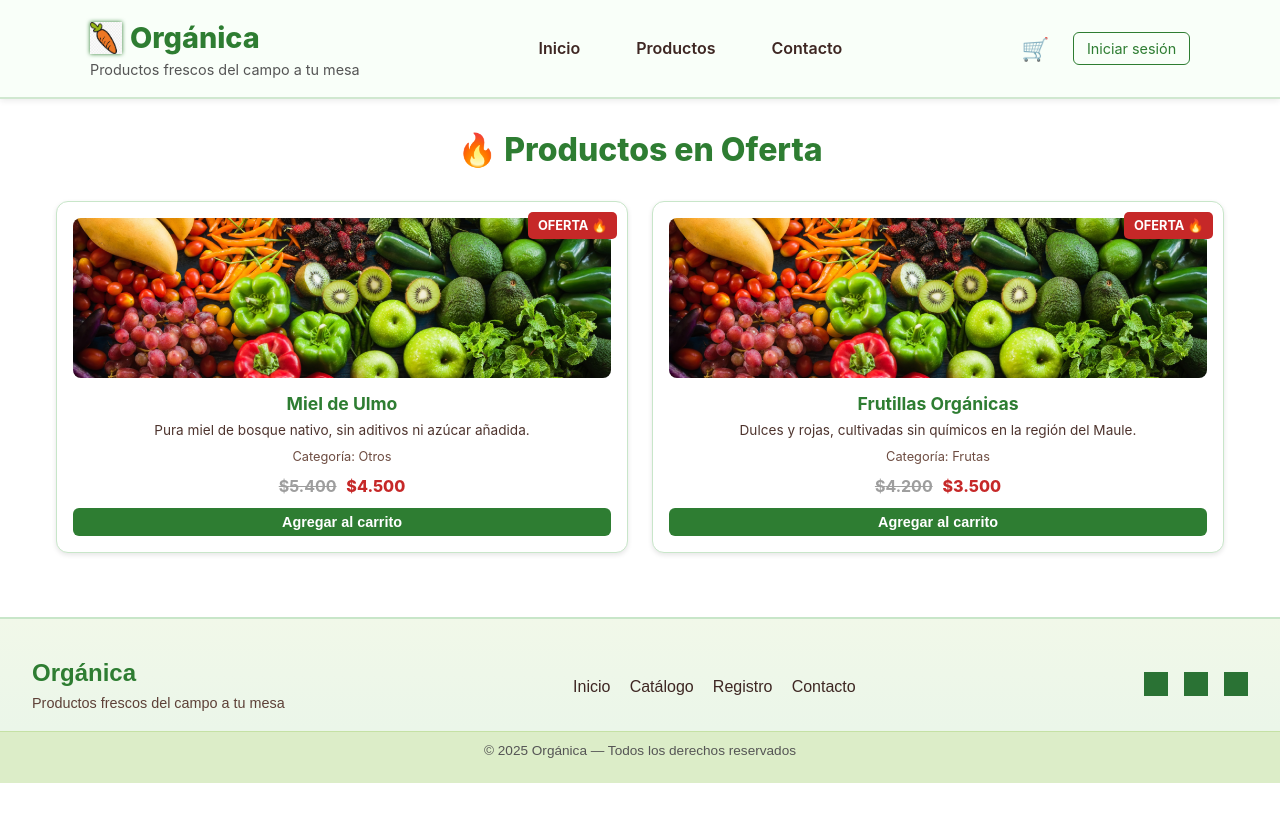
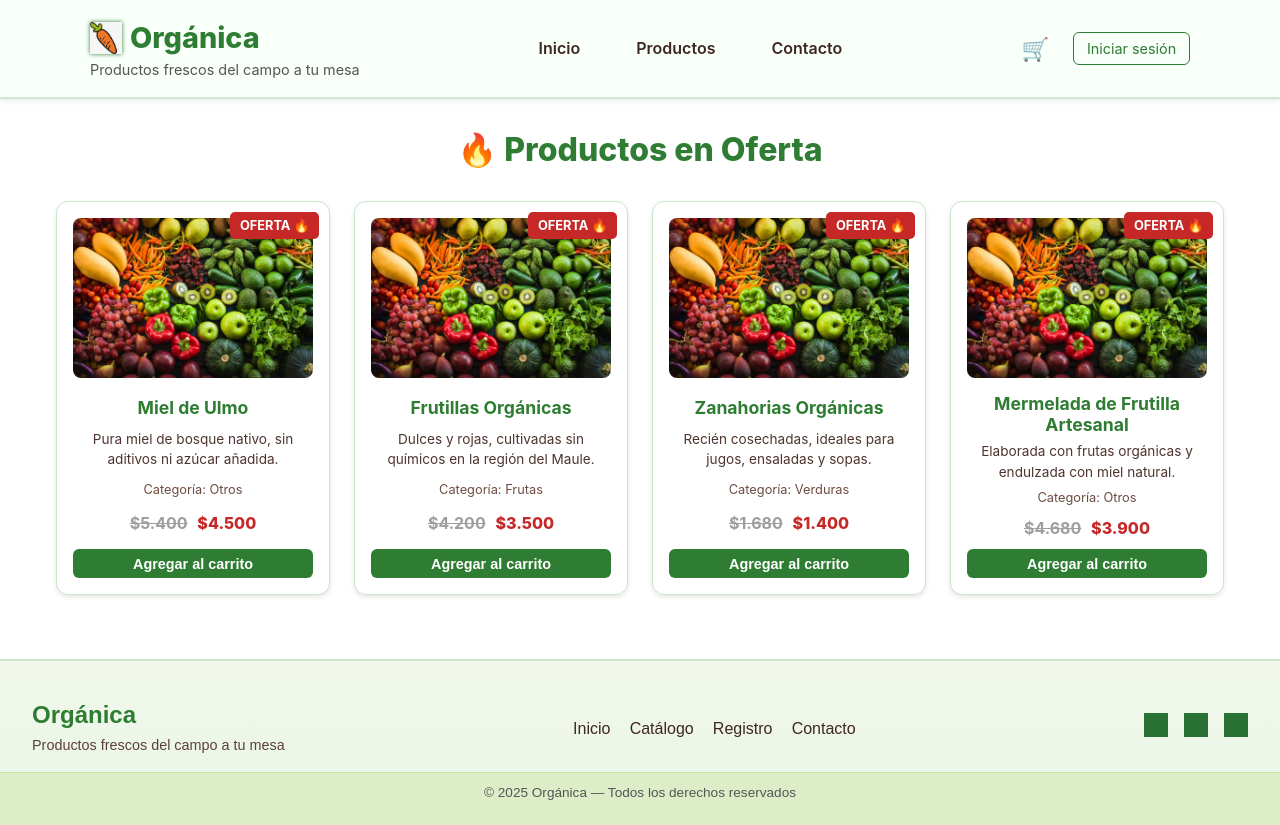
Before and after one commit to ryuvilie/OrganicaWeb, a React (Create React App) app in the folder frontend/: page /ofertas in a window 1280 px wide. Before the commit the page ends 800 px from the top, so only its background shows below. Built offline with nearby package versions, Linux system fonts and the light colour scheme; no server answers; grey boxes are pictures that could not be loaded.

Commit message:
Update productos.js

```diff
--- a/frontend/src/data/productos.js
+++ b/frontend/src/data/productos.js
@@ -58,7 +58,68 @@ const productos = [
     oferta: false,
     stock: 15,
     imagen: "/assets/img/hero.png"
+  },
+    {
+    id: 7,
+    nombre: "Palta Hass",
+    descripcion: "Cremosa, rica en omega 3 y cultivada en la zona central de Chile.",
+    precio: 3200,
+    categoria: "Frutas",
+    oferta: false,
+    stock: 25,
+    imagen: "/assets/img/hero.png"
+  },
+  {
+    id: 8,
+    nombre: "Zanahorias Orgánicas",
+    descripcion: "Recién cosechadas, ideales para jugos, ensaladas y sopas.",
+    precio: 1400,
+    categoria: "Verduras",
+    oferta: true,
+    stock: 40,
+    imagen: "/assets/img/hero.png"
+  },
+  {
+    id: 9,
+    nombre: "Avena Integral",
+    descripcion: "Avena 100% natural, sin azúcar añadida, fuente de fibra y energía.",
+    precio: 2800,
+    categoria: "Otros",
+    oferta: false,
+    stock: 30,
+    imagen: "/assets/img/hero.png"
+  },
+  {
+    id: 10,
+    nombre: "Mermelada de Frutilla Artesanal",
+    descripcion: "Elaborada con frutas orgánicas y endulzada con miel natural.",
+    precio: 3900,
+    categoria: "Otros",
+    oferta: true,
+    stock: 18,
+    imagen: "/assets/img/hero.png"
+  },
+  {
+    id: 11,
+    nombre: "Nueces Chilenas",
+    descripcion: "Ricas en proteínas y antioxidantes, perfectas para snacks o repostería.",
+    precio: 5200,
+    categoria: "Semillas",
+    oferta: false,
+    stock: 22,
+    imagen: "/assets/img/hero.png"
+  },
+  {
+    id: 12,
+    nombre: "Espinaca Baby",
+    descripcion: "Hojas tiernas y frescas, ideales para ensaladas o salteadas.",
+    precio: 1800,
+    categoria: "Verduras",
+    oferta: false,
+    stock: 35,
+    imagen: "/assets/img/hero.png"
   }
+
 ];
 
 export default productos;
```
